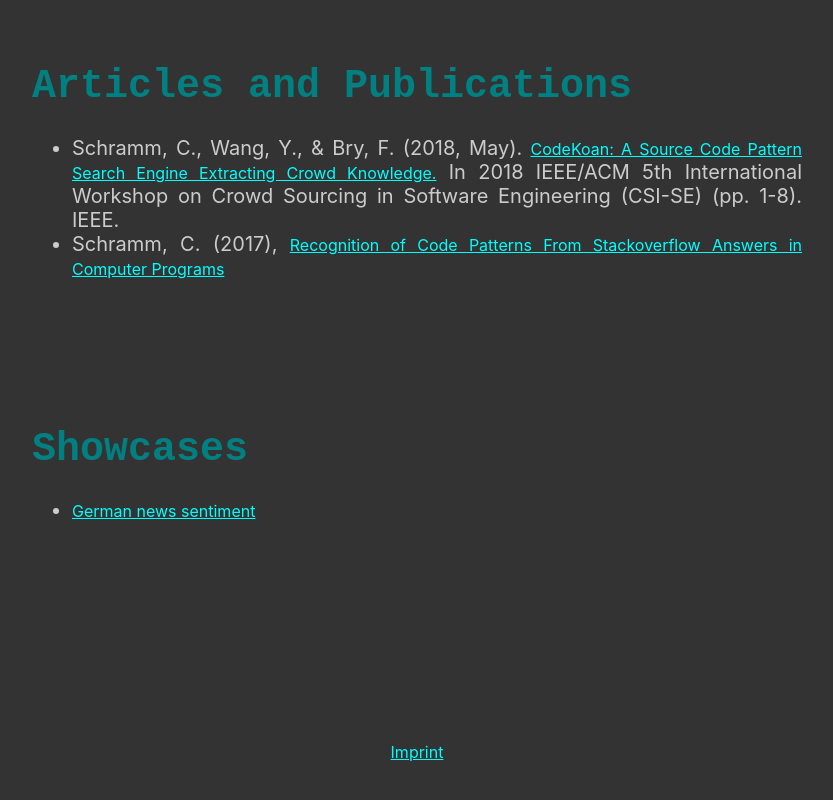
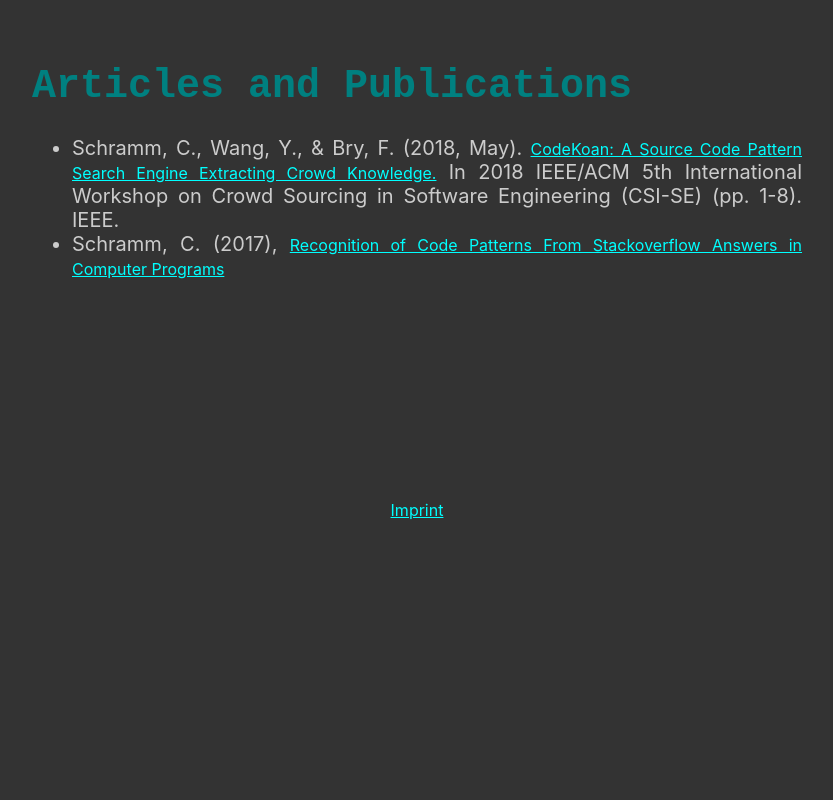
Before and after one commit to schrammc/homepage, a React (Create React App) app: page / in a window 1280 px wide. Shown: the part 3055-3855 px from the top of the page, without its empty margins (223-1056 px from the left). After the commit the page ends 3675 px from the top, so only its background shows below. Built offline with nearby package versions, Linux system fonts and the light colour scheme.

Commit message:
Remove showcase link - api needs https

```diff
--- a/src/Home.tsx
+++ b/src/Home.tsx
@@ -122,16 +122,6 @@ export function Home() {
                         </ul>
                     </div>
                 </div>
-                <div className="page-container">
-                    <div className="page-section">
-                        <h1>Showcases</h1>
-                        <ul>
-                            <li>
-                                <Link to="/showcase/news-sentiment">German news sentiment</Link>
-                            </li>
-                        </ul>
-                    </div>
-                </div>
             </div>
         </div>
     );
```
